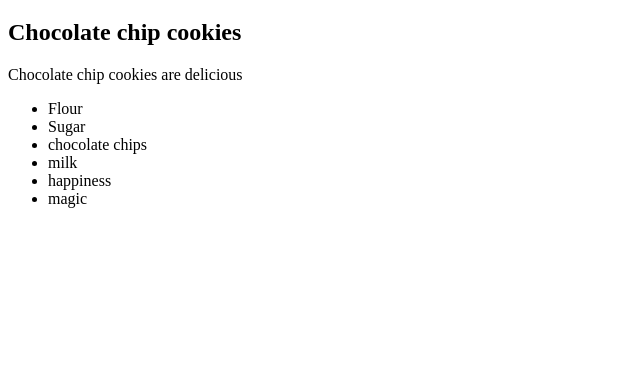
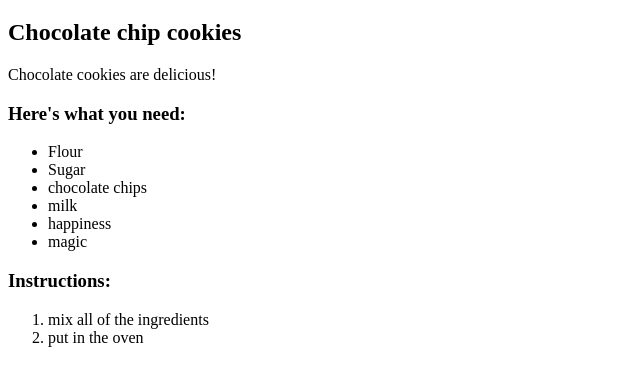
Before and after one commit to stormyjoy/html, a plain HTML site: page index.html in a window 1280 px wide. Shown: the part 61-442 px from the top of the page, without its empty margins (0-640 px from the left). Drawn offline with Linux system fonts and the light colour scheme.

Commit message:
added ingredients

```diff
--- a/index.html
+++ b/index.html
@@ -12,8 +12,9 @@
     <section>
       <h2>Chocolate chip cookies</h2>
 
-      <p>Chocolate chip cookies are delicious</p>
+      <p>Chocolate cookies are delicious!</p>
 
+      <h3>Here's what you need:</h3>
       <ul>
         <li>Flour</li>
         <li>Sugar</li>
@@ -24,7 +25,16 @@
       </ul>
 
     </section>
+    <section>
+      <h3>Instructions:</h3>
 
+      <ol>
+        <li>mix all of the ingredients</li>
+        <li>put in the oven</li>
+      </ol>
+
+
+    </section>
 
   </body>
 </html>
```
